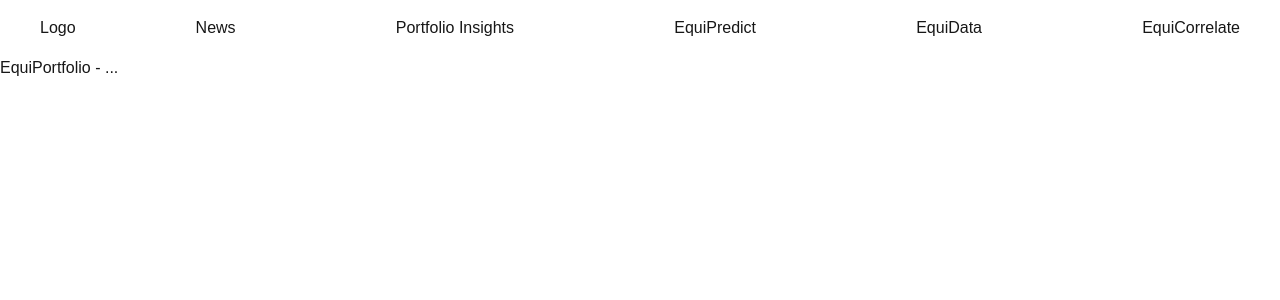
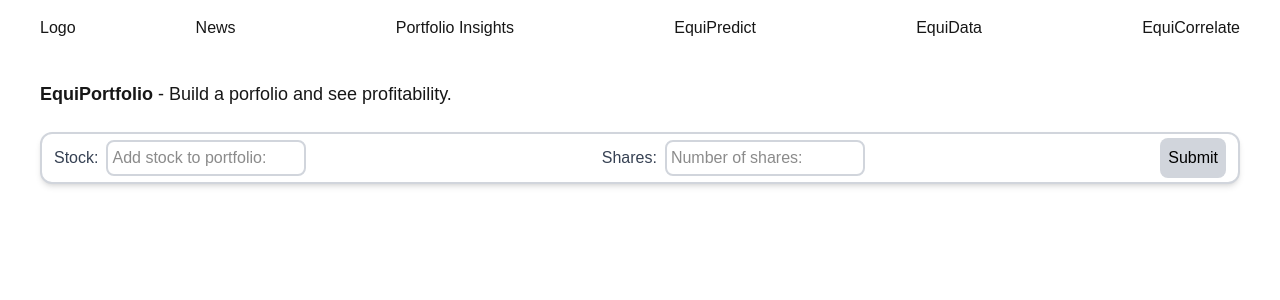
Before and after one commit to Junny20/Equi, a Next.js app: page /portfolio in a window 1280 px wide. Shown: the top 300 px of the page. Built offline with nearby package versions, Linux system fonts and the light colour scheme.

Commit message:
added port

```diff
--- /dev/null
+++ b/src/app/api/account/route.ts
@@ -0,0 +1,25 @@
+import axios from "axios";
+import { NextRequest, NextResponse } from "next/server";
+
+export async function GET() {
+  const API_KEY = process.env.APCA_API_KEY;
+  const API_SECRET = process.env.APCA_SECRET_KEY;
+  const ACCOUNT_URL = "https://paper-api.alpaca.markets/v2/account";
+
+  try {
+    const response = await axios.get(ACCOUNT_URL, {
+      headers: {
+        "APCA-API-KEY-ID": API_KEY!,
+        "APCA-API-SECRET-KEY": API_SECRET!,
+      },
+    });
+
+    return NextResponse.json(response.data);
+  } catch (err) {
+    console.error("Failed to get account data:", err);
+    return NextResponse.json(
+      { error: "Failed to get account data" },
+      { status: 500 }
+    );
+  }
+}
--- /dev/null
+++ b/src/app/api/stocks/quotes/route.ts
@@ -0,0 +1,29 @@
+import axios from "axios";
+import { NextRequest, NextResponse } from "next/server";
+
+export async function GET(req: NextRequest) {
+  const url = req.nextUrl;
+  const symbols = url.searchParams.get("symbols");
+
+  const API_KEY = process.env.APCA_API_KEY;
+  const API_SECRET = process.env.APCA_SECRET_KEY;
+  const QUOTES_URL = "https://data.alpaca.markets/v2/stocks/quotes/latest";
+
+  try {
+    const response = await axios.get(QUOTES_URL, {
+      headers: {
+        "APCA-API-KEY-ID": API_KEY!,
+        "APCA-API-SECRET-KEY": API_SECRET!,
+      },
+      params: { symbols: symbols },
+    });
+
+    return NextResponse.json(response.data);
+  } catch (err) {
+    console.error("Failed to fetch stock quote price:", err);
+    return NextResponse.json(
+      { error: "Failed to fetch stock quote price" },
+      { status: 500 }
+    );
+  }
+}
--- a/src/app/api/stocks/route.ts
+++ b/src/app/api/stocks/route.ts
@@ -5,7 +5,6 @@ import next from "next";
 export async function GET(req: NextRequest) {
   const url = req.nextUrl;
   const symbols = url.searchParams.get("symbols");
-  const symbolsArr = symbols?.split(",");
   const timeframe = url.searchParams.get("timeframe");
   const start = url.searchParams.get("start");
   const end = url.searchParams.get("end");
--- a/src/app/news/page.tsx
+++ b/src/app/news/page.tsx
@@ -106,8 +106,8 @@ export default function News() {
                 </a>
               </div>
               {urls.slice(2).map((e: string, i: number) => (
-                <div className="md:col-span-2 lg:col-span-1">
-                  <a key={i} href={e} target="_blank">
+                <div key={i} className="md:col-span-2 lg:col-span-1">
+                  <a href={e} target="_blank">
                     <img className="w-full" src={thumbs[2 + i]} />
                     <p className="text-sm text-gray-700 line-clamp-1">
                       {headlines[2 + i]}
--- a/src/app/portfolio/page.tsx
+++ b/src/app/portfolio/page.tsx
@@ -1,16 +1,79 @@
 "use client";
 
 import NavBar from "@/components/NavBar";
+import PortfolioBuilder from "@/components/PortfolioBuilder";
+import { useState } from "react";
+import type { FormEvent } from "react";
 
 export default function Portfolio() {
+  const [stock, setStock] = useState<string>("");
+  const [shares, setShares] = useState<string>("");
+  const [stocksArr, setStocksArr] = useState<string[] | null>(null);
+  const [pricesArr, setPricesArr] = useState<number[] | null>(null);
+
+  const handleSubmit = async (
+    e: FormEvent<HTMLFormElement>,
+    stock: string,
+    shares: string
+  ) => {
+    e.preventDefault();
+    console.log(stock, shares);
+
+    const formattedStocks = stock.replace(/\s/g, "");
+    console.log(formattedStocks);
+
+    try {
+      const res = await fetch(`api/stocks/quotes?symbols=${formattedStocks}`);
+      const data = await res.json();
+
+      console.log(data);
+
+      if (data.quotes) {
+        const stocksArr = Object.keys(data.quotes);
+        setStocksArr(stocksArr);
+        let askingPrices = [];
+
+        for (const stocks of stocksArr) {
+          const askingPrice = data.quotes[stocks]["ap"];
+          askingPrices.push(askingPrice);
+        }
+
+        setPricesArr(askingPrices);
+      } else {
+        console.error("No quote data available.");
+        return;
+      }
+    } catch (err) {
+      console.error("Failed to fetch quote data from frontend:", err);
+      return;
+    }
+  };
+
   return (
     <>
       <section>
         <NavBar />
       </section>
-      <section>
-        <p>EquiPortfolio - ...</p>
-      </section>
+
+      <main className="lg:m-10 md:m-9 m-8">
+        <section className="mx:1 my-6">
+          <p className="text-lg">
+            <strong>EquiPortfolio</strong> - Build a porfolio and see
+            profitability.
+          </p>
+        </section>
+
+        <section>
+          <PortfolioBuilder
+            placeholder="Add stock to portfolio:"
+            stock={stock}
+            setStock={setStock}
+            shares={shares}
+            setShares={setShares}
+            handleSubmit={handleSubmit}
+          />
+        </section>
+      </main>
     </>
   );
 }
--- /dev/null
+++ b/src/components/PortfolioBuilder.tsx
@@ -0,0 +1,70 @@
+import type { ChangeEvent, FormEvent } from "react";
+
+type Props = {
+  placeholder: string;
+  stock: string;
+  setStock: (s: string) => void;
+  shares: string;
+  setShares: (s: string) => void;
+  handleSubmit: (
+    e: FormEvent<HTMLFormElement>,
+    stock: string,
+    shares: string
+  ) => void;
+};
+
+export default function PortfolioBuilder({
+  placeholder,
+  stock,
+  setStock,
+  shares,
+  setShares,
+  handleSubmit,
+}: Props) {
+  return (
+    <form
+      className="flex justify-between items-center border-2 border-gray-300 bg-white shadow-md rounded-xl p-1"
+      onSubmit={(e) => {
+        handleSubmit(e, stock, shares);
+      }}
+    >
+      <section className="flex justify-center items-center">
+        <label htmlFor="stock" className="font-medium text-gray-700 mx-2">
+          <p>Stock: </p>
+        </label>
+        <input
+          id="stock"
+          className="border-2 border-gray-300 rounded-lg p-1 focus:outline-none focus:border-gray-500 w-[200px] transiton duration-500"
+          type="text"
+          value={stock}
+          onChange={(e: ChangeEvent<HTMLInputElement>) => {
+            setStock(e.target.value);
+          }}
+          placeholder={placeholder}
+        />
+      </section>
+
+      <section className="flex justify-center items-center">
+        <label htmlFor="shares" className="font-medium text-gray-700 mx-2">
+          <p>Shares: </p>
+        </label>
+        <input
+          id="shares"
+          className="border-2 border-gray-300 rounded-lg p-1 focus:outline-none focus:border-gray-500 w-[200px] transiton duration-500"
+          type="text"
+          value={shares}
+          onChange={(e: ChangeEvent<HTMLInputElement>) => {
+            setShares(e.target.value);
+          }}
+          placeholder="Number of shares: "
+        ></input>
+      </section>
+
+      <section className="mx-2">
+        <button className="text-black hover:text-pink-500 rounded-lg bg-gray-300 p-2 transition duration-500">
+          Submit
+        </button>
+      </section>
+    </form>
+  );
+}
--- a/src/components/SearchBar.tsx
+++ b/src/components/SearchBar.tsx
@@ -44,7 +44,7 @@ export default function SearchBar({
         </label>
         <input
           id="stock"
-          className="border-2 border-gray-300 rounded-lg p-1 focus:outline-none focus:border-gray-500 max-w-[300px] transiton duration-500"
+          className="border-2 border-gray-300 rounded-lg p-1 focus:outline-none focus:border-gray-500 w-[300px] transiton duration-500"
           type="text"
           value={stock}
           onChange={handleChange}
```
Also changed, not shown: src/components/Footer.tsx (added).
